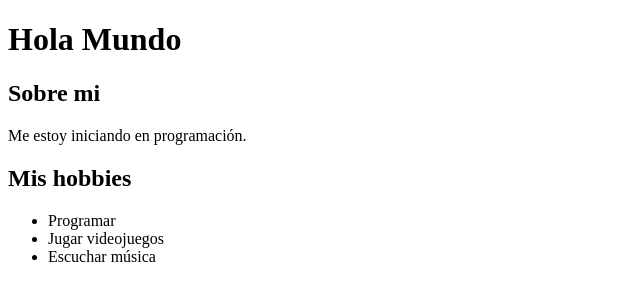
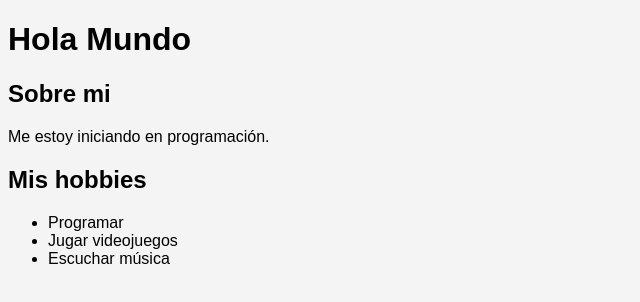
Before and after one commit to LANDERYVS/mi-sitio-web, a plain HTML site: page index.html in a window 1280 px wide. Shown: the whole page, without its empty margins (0-640 px from the left). Drawn offline with Linux system fonts and the light colour scheme.

Commit message:
Agregue un archivo CSS.

```diff
--- a/index.html
+++ b/index.html
@@ -1,5 +1,6 @@
 <!DOCTYPE html>
 <html>
+    <link rel="stylesheet" href="styles.css">
 <head>
 <title>Mi primera página</title>
 </head>
--- /dev/null
+++ b/styles.css
@@ -0,0 +1,4 @@
+body{
+font-family: Arial;
+background-color: #f4f4f4;
+}
```
